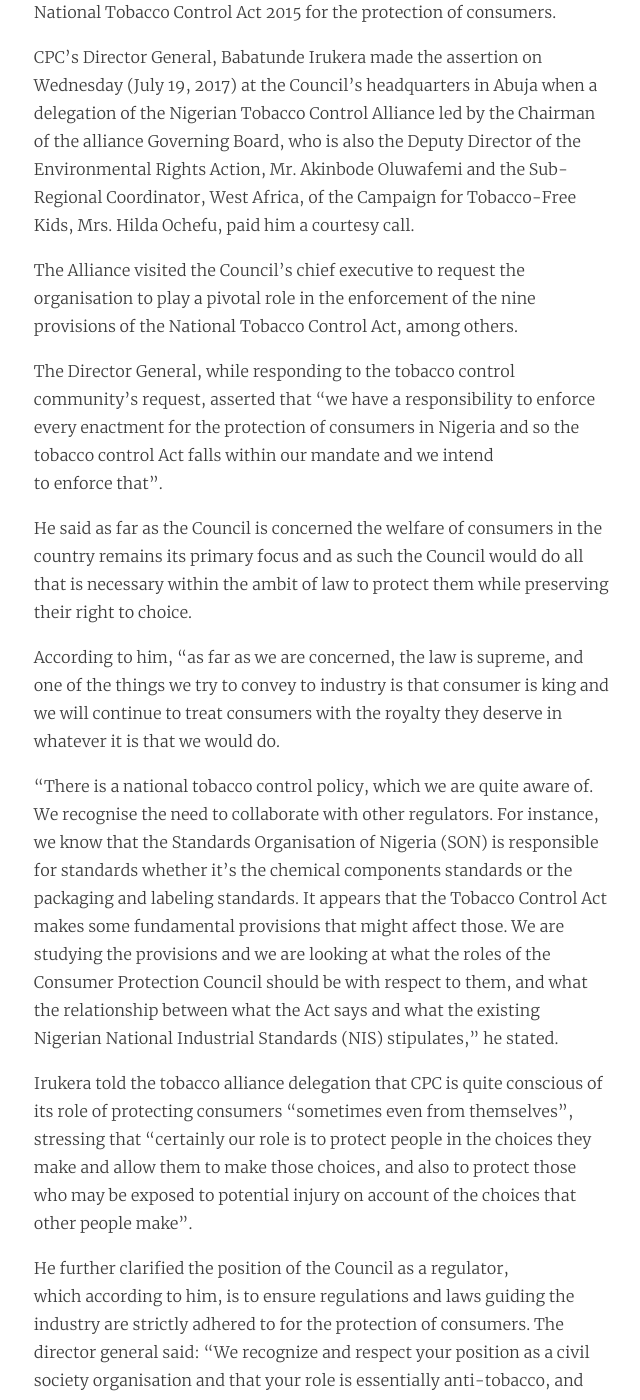
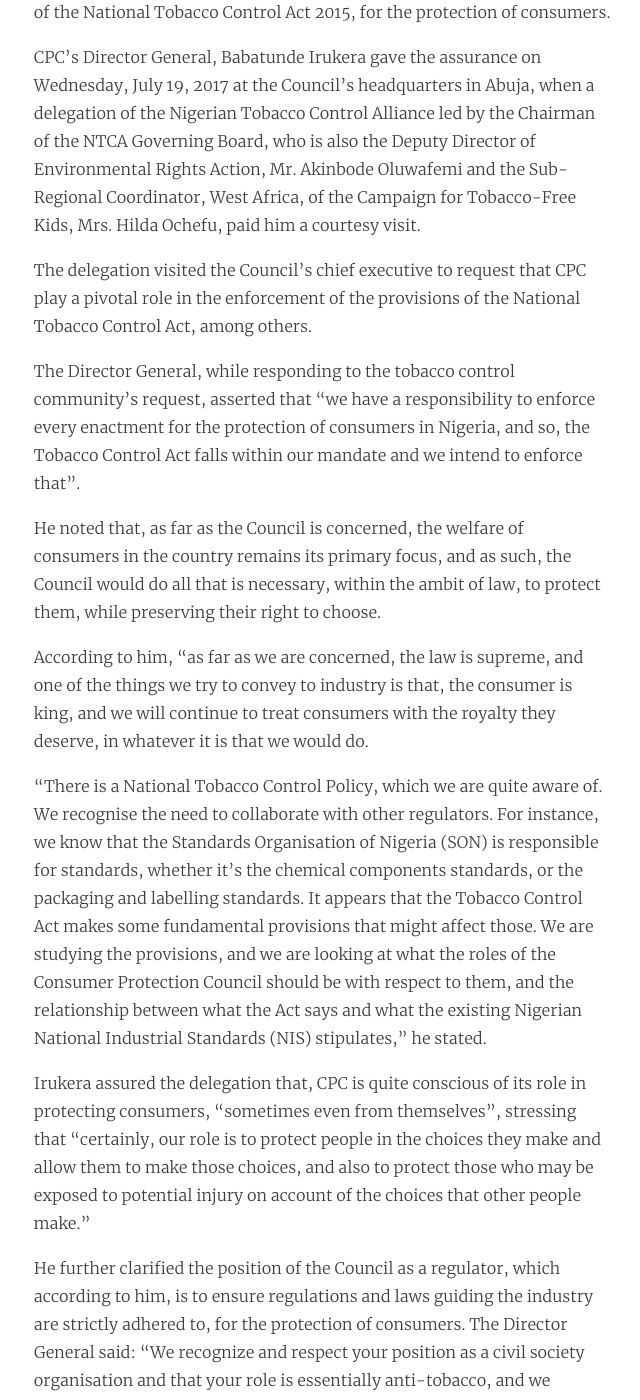
Before and after one commit to psybuglite/cpc-website, a Jekyll site: the page built from _events/control-for tobacco.md, in a window 1280 px wide and 1400 px high, scrolled down 1002 px. Shown: the whole window, without its empty margins (112-752 px from the left). Built offline with Jekyll 4.4.1, drawn with Linux system fonts in a browser that asks for light colours; some of the changed text lies outside the part shown.

Commit message:
Updated Control For Tobacco

```diff
--- a/_events/control-for tobacco.md
+++ b/_events/control-for tobacco.md
@@ -1,6 +1,6 @@
 ---
-title: 'Implementation of tobacco control law: CPC pledges fair deal for all stakeholders in
-  enforcement'
+title: 'Implementation of Tobacco Control Law: CPC pledges fair deal for all stakeholders
+  in enforcement.'
 date: 2017-07-18 12:00:00 -11:00
 event_date: 2017-07-19 00:00:00 -11:00
 image: "/uploads/tobacco-01.jpg"
@@ -13,32 +13,25 @@ caption: 'West Africa Sub-Regional Coordinator, Campaign for Tobacco-free Kids,
   right), and Director, Consumer Education, CPC, Mrs. Mopelola Akeju.    '
 ---
 
-The Consumer Protection Council (CPC) has assured that it will ensure all interests are balanced in the enforcement of the provisions of the National Tobacco Control Act 2015 for the protection of consumers.
+The Consumer Protection Council (CPC) has assured stakeholders that it will ensure all interests are balanced in the enforcement of the provisions of the National Tobacco Control Act 2015, for the protection of consumers.
 
-CPC’s Director General, Babatunde Irukera made the assertion on Wednesday (July 19, 2017) at the Council’s headquarters in Abuja when a delegation of the Nigerian Tobacco Control Alliance led by the Chairman of the alliance Governing Board, who is also the Deputy Director of the Environmental Rights Action, Mr. Akinbode Oluwafemi and the Sub- Regional Coordinator, West Africa, of the Campaign for Tobacco-Free Kids, Mrs. Hilda Ochefu, paid him a courtesy call.
+CPC’s Director General, Babatunde Irukera gave the assurance on Wednesday, July 19, 2017 at the Council’s headquarters in Abuja, when a delegation of the Nigerian Tobacco Control Alliance led by the Chairman of the NTCA Governing Board, who is also the Deputy Director of Environmental Rights Action, Mr. Akinbode Oluwafemi and the Sub- Regional Coordinator, West Africa, of the Campaign for Tobacco-Free Kids, Mrs. Hilda Ochefu, paid him a courtesy visit.
 
-The Alliance visited the Council’s chief executive to request the organisation to play a pivotal role in the enforcement of the nine provisions of the National Tobacco Control Act, among others.
+The delegation visited the Council’s chief executive to request that CPC play a pivotal role in the enforcement of the provisions of the National Tobacco Control Act, among others.
 
-The Director General, while responding to the tobacco control community’s request, asserted that “we have a responsibility to enforce every enactment for the protection of consumers in Nigeria and so the tobacco control Act falls within our mandate and we intend to enforce that”.
+The Director General, while responding to the tobacco control community’s request, asserted that “we have a responsibility to enforce every enactment for the protection of consumers in Nigeria, and so, the Tobacco Control Act falls within our mandate and we intend to enforce that”.
 
-He said as far as the Council is concerned the welfare of consumers in the country remains its primary focus and as such the Council would do all that is necessary within the ambit of law to protect them while preserving their right to choice.
+He noted that, as far as the Council is concerned, the welfare of consumers in the country remains its primary focus, and as such, the Council would do all that is necessary, within the ambit of law, to protect them, while preserving their right to choose.
 
-According to him, “as far as we are concerned, the law is supreme, and one of the things we try to convey to industry is that consumer is king and we will continue to treat consumers with the royalty they deserve in whatever it is that we would do.
+According to him, “as far as we are concerned, the law is supreme, and one of the things we try to convey to industry is that, the consumer is king, and we will continue to treat consumers with the royalty they deserve, in whatever it is that we would do.
 
-“There is a national tobacco control policy, which we are quite aware of. We recognise the need to collaborate with other regulators. For instance, we know that the Standards Organisation of Nigeria (SON) is responsible for standards whether it’s the chemical components standards or the packaging and labeling standards. It appears that the Tobacco Control Act makes some fundamental provisions that might affect those. We are studying the provisions and we are looking at what the roles of the Consumer Protection Council should be with respect to them, and what the relationship between what the Act says and what the existing Nigerian National Industrial Standards (NIS) stipulates,” he stated.
+“There is a National Tobacco Control Policy, which we are quite aware of. We recognise the need to collaborate with other regulators. For instance, we know that the Standards Organisation of Nigeria (SON) is responsible for standards, whether it’s the chemical components standards, or the packaging and labelling standards. It appears that the Tobacco Control Act makes some fundamental provisions that might affect those. We are studying the provisions, and we are looking at what the roles of the Consumer Protection Council should be with respect to them, and the relationship between what the Act says and what the existing Nigerian National Industrial Standards (NIS) stipulates,” he stated.
 
-Irukera told the tobacco alliance delegation that CPC is quite conscious of its role of protecting consumers “sometimes even from themselves”, stressing that “certainly our role is to protect people in the choices they make and allow them to make those choices, and also to protect those who may be exposed to potential injury on account of the choices that other people make”.
+Irukera assured the delegation that, CPC is quite conscious of its role in protecting consumers, “sometimes even from themselves”, stressing that “certainly, our role is to protect people in the choices they make and allow them to make those choices, and also to protect those who may be exposed to potential injury on account of the choices that other people make.”
 
-He further clarified the position of the Council as a regulator, which according to him, is to ensure regulations and laws guiding the industry are strictly adhered to for the protection of consumers. The director general said: “We recognize and respect your position as a civil society organisation and that your role is essentially anti-tobacco, and we respect that. But you must recognize that our role as a regulator is not anti-tobacco. Our role as a regulator is to balance the field and to protect consumers and indeed we will do that, because there are people who consume the product that you are against, whom we also have an obligation to protect.
+He further clarified the position of the Council as a regulator, which according to him, is to ensure regulations and laws guiding the industry are strictly adhered to, for the protection of consumers. The Director General said: “We recognize and respect your position as a civil society organisation and that your role is essentially anti-tobacco, and we respect that. But you must recognize that our role as a regulator is not anti-tobacco. Our role as a regulator is to balance the field and to protect consumers, and indeed we will do that, because there are people who consume the product that you are against, whom we also have an obligation to protect.
+“We understand all the different dimensions of the obligations that the law imposes on us, but rest assured that, with respect to that balanced approach to regulation, you will always have a partner in us. It doesn’t mean we will necessarily always agree, but to the extent that the objective is the same, you can be sure that we will be there to fulfil what we believe are our obligations”, he emphasized.
 
-“We understand all the different dimensions of the obligations that the law imposes on us, but rest assured that with respect to that balanced approach to regulation, you will always have a partner in us. It doesn’t mean we will necessarily always agree, but to the extent that the objective is the same, you can be sure that we will be there to fulfill what we believe are our obligations”, he emphasized.
+Earlier, the delegation had told the Director General that Civil Society Organisations (CSOs) are ready to partner with the Council to build the capacity of its staff to play necessary roles in enforcing the nine provisions of the Act announced by the Minister of Health.
 
-Earlier, the tobacco alliance delegation had told the director general that Civil Society Organisations (CSOs) are ready to partner with the Council to build the capacity of its staff to play necessary roles in enforcing the nine provisions of the Act announced by the Minister of Health.
-
-The delegation also charged the Council to use its structure to drive the enforcement of the nine provisions; to champion the cause of smoke-free Nigeria; to support a quick adoption of the tobacco control regulation by the National Assembly; and to stand for an increase of tobacco taxes to discourage youth initiation as well as to boost government revenue.
-
-
-![West Africa Sub-Regional Coordinator, Campaign for Tobacco-free Kids, Mrs. Hilda Ochefu (second left) presenting a recent World Health Organisation Framework on Tobacco Regulations and Control to the Director General, Consumer Protection Council (CPC), Mr. Babatunde Irukera, while Deputy Executive Director, Environmental Rights Action, Mr. Akinbode Oluwafemi (left) and Director, Surveillance and Enforcement Department CPC, Mrs Leke Ogundipe (right) watch with admiration.]({{ site.url}}/uploads/tobacco-02.jpg){: .spaced-image }
-
-
-![Director General, Consumer Protection Council (CPC), Babatunde Irukera (middle) speaking during the courtesy visit of some officials of the Nigerian Tobacco Control Community, a Non Govermental Organisation while, Deputy Executive Director Environmental Rights Action, Mr. Akinbode Oluwafemi (left) and Director, Surveillance and Enforcement Department CPC, Mrs Leke Ogundipe listen with intense attention.]({{ site.url}}/uploads/tobacco-03.jpg){: .spaced-image }
+The delegation also charged the Council to use its structure to drive the enforcement of these nine provisions; to champion the cause of smoke-free Nigeria; to support a quick adoption of the Tobacco Control Regulation by the National Assembly; and to support an increase in tobacco taxes, to discourage youth consumption, as well as to boost government revenue.
```
